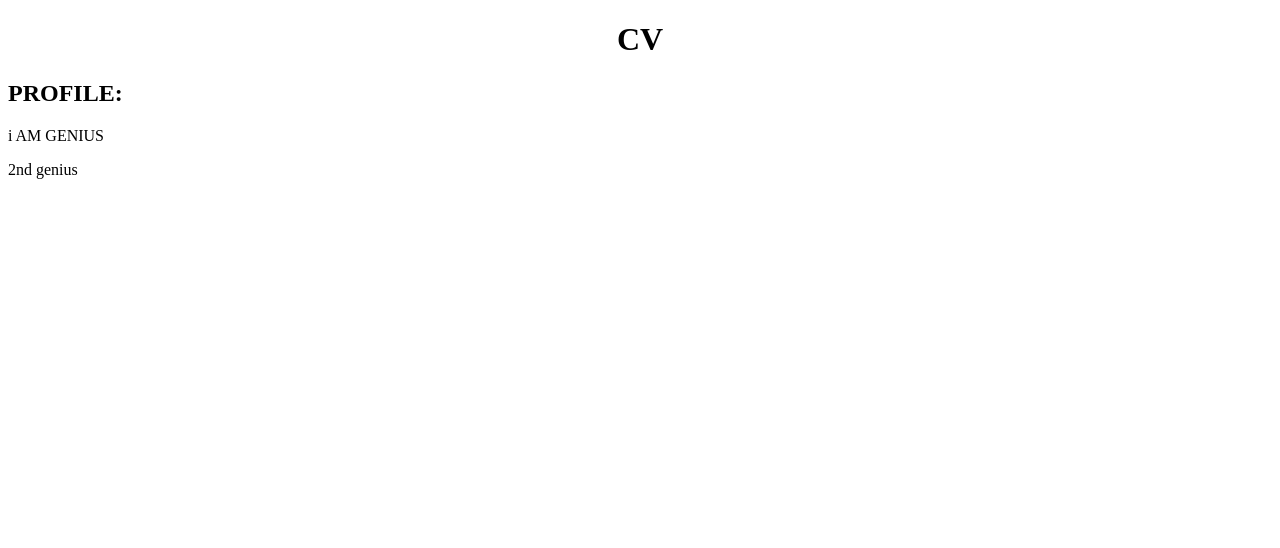
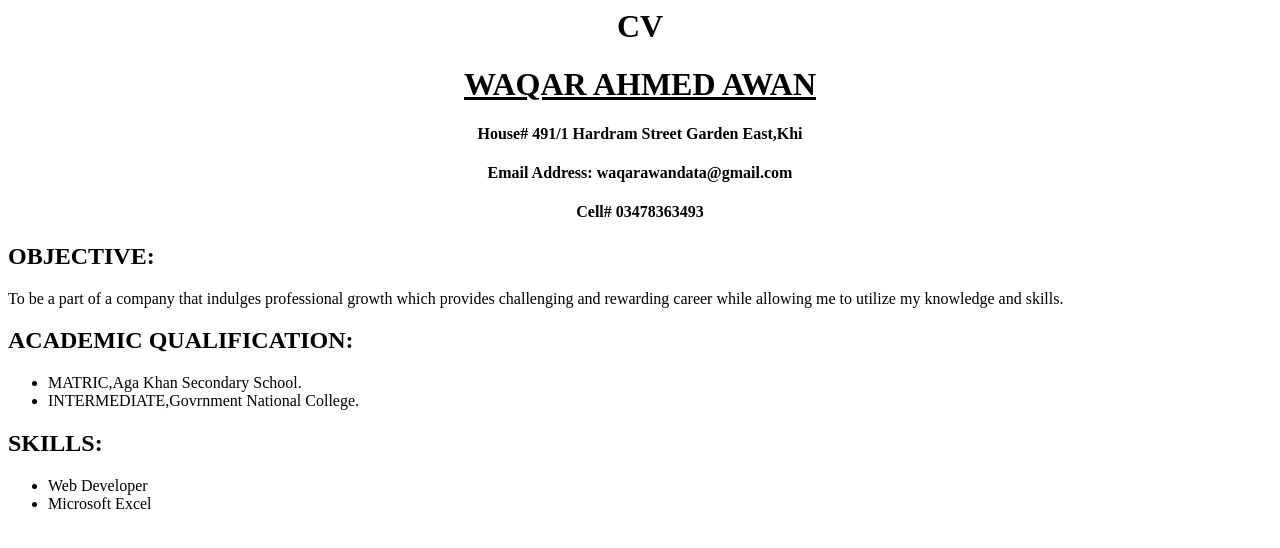
Before and after one commit to waqarahmedawan/Webdevproject, a plain HTML site: page Project 1 CV/index.html in a window 1280 px wide. Drawn offline with Linux system fonts and the light colour scheme.

Commit message:
Final CV

```diff
--- a/Project 1 CV/index.html
+++ b/Project 1 CV/index.html
@@ -1,17 +1,18 @@
-<!DOCTYPE html>
-<html lang="en">
-<head>
-    <meta charset="UTF-8">
-    <meta http-equiv="X-UA-Compatible" content="IE=edge">
-    <meta name="viewport" content="width=device-width, initial-scale=1.0">
-    <title>Waqar Awan CV</title>
-</head>
-<body>
-    <center><h1>CV</h1></center>
-    <h2>PROFILE:</h2>
-    <P>i AM GENIUS</P>
-    <p>2nd genius</p>
-</body>
-</html>
-
-<!-- git push -u origin main -->
+<center><h1>CV</h1></center>
+<center><h1><u>WAQAR AHMED AWAN</u></h1></center>
+<center><h4>House# 491/1 Hardram Street Garden East,Khi</h4></center>
+<center><h4>Email Address: waqarawandata@gmail.com</h4></center>
+<center><h4>Cell# 03478363493</h4></center>
+<h2>OBJECTIVE:</h2>
+<p>To be a part of a company that indulges professional growth which provides challenging and
+    rewarding career while allowing me to utilize my knowledge and skills.</p>
+<h2>ACADEMIC QUALIFICATION:</h2>
+<ul>
+    <li>MATRIC,Aga Khan Secondary School.</li>
+    <li>INTERMEDIATE,Govrnment National College.</li>
+  </ul>
+  <h2>SKILLS:</h2>
+  <ul>
+    <li>Web Developer</li>
+    <li>Microsoft Excel</li>
+  </ul>
```
